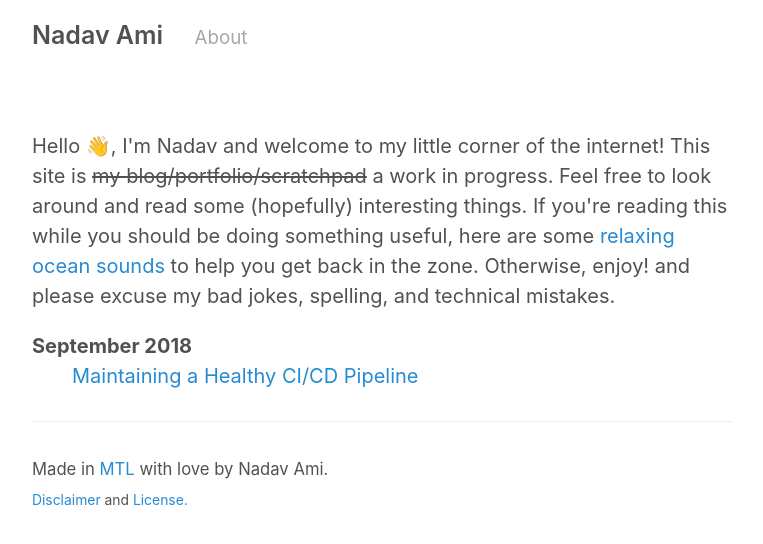
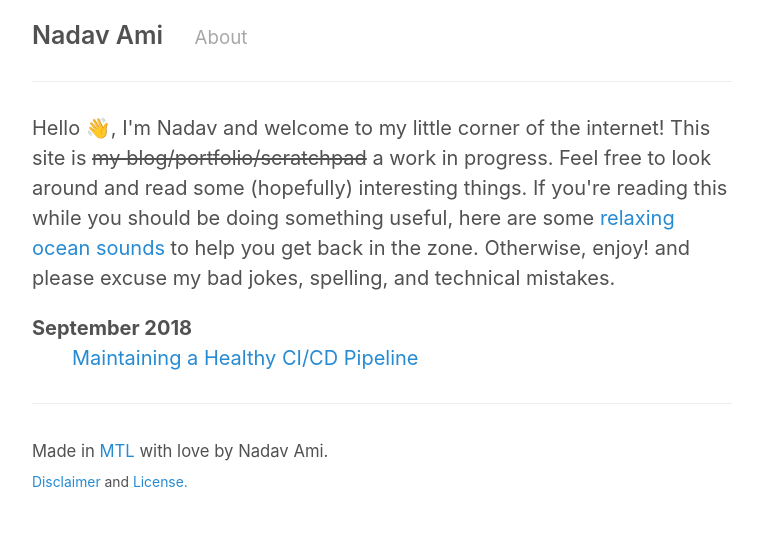
Before and after one commit to nadavami/nadavami.github.io, a Jekyll site: the page built from index.html, in a window 1280 px wide. Shown: the top 544 px of the page, without its empty margins (258-1021 px from the left). Built offline with Jekyll 4.4.1, drawn with Linux system fonts in a browser that asks for light colours.

Commit message:
Style header to be more condensed and better separated

```diff
--- a/_layouts/default.html
+++ b/_layouts/default.html
@@ -16,6 +16,7 @@
             {% endif %}
           {% endfor %}
         </h3>
+        <hr>
       </header>
 
       <main>
--- a/_sass/_masthead.scss
+++ b/_sass/_masthead.scss
@@ -4,8 +4,6 @@
 
 .masthead {
   padding-top:    1rem;
-  padding-bottom: 1rem;
-  margin-bottom: 3rem;
 }
 
 .masthead-title {
```
